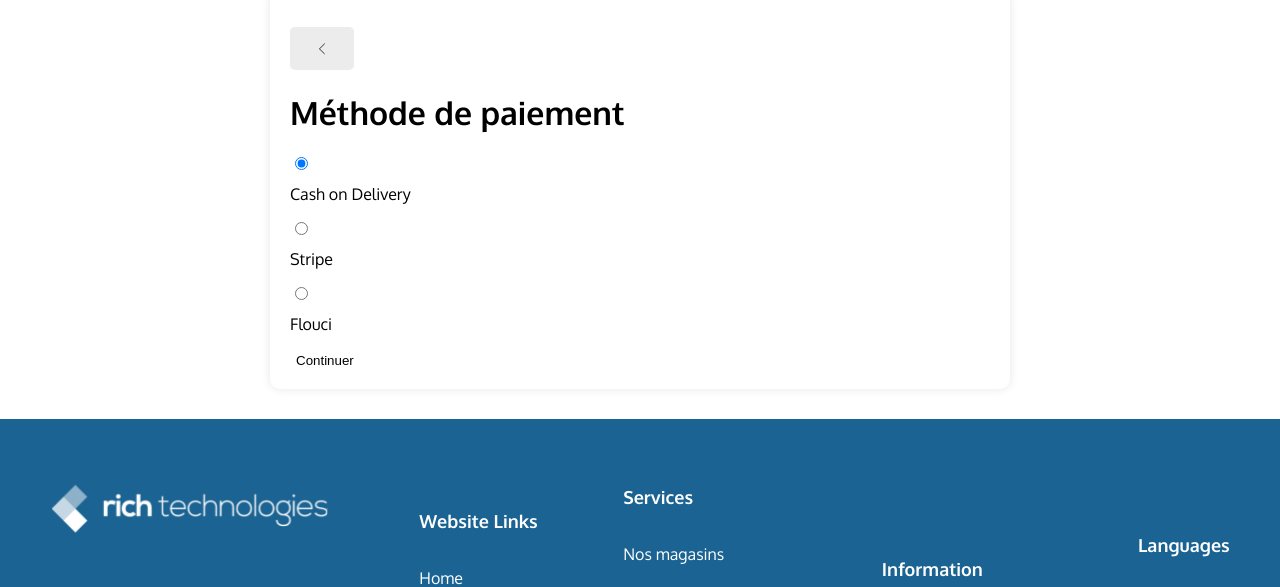
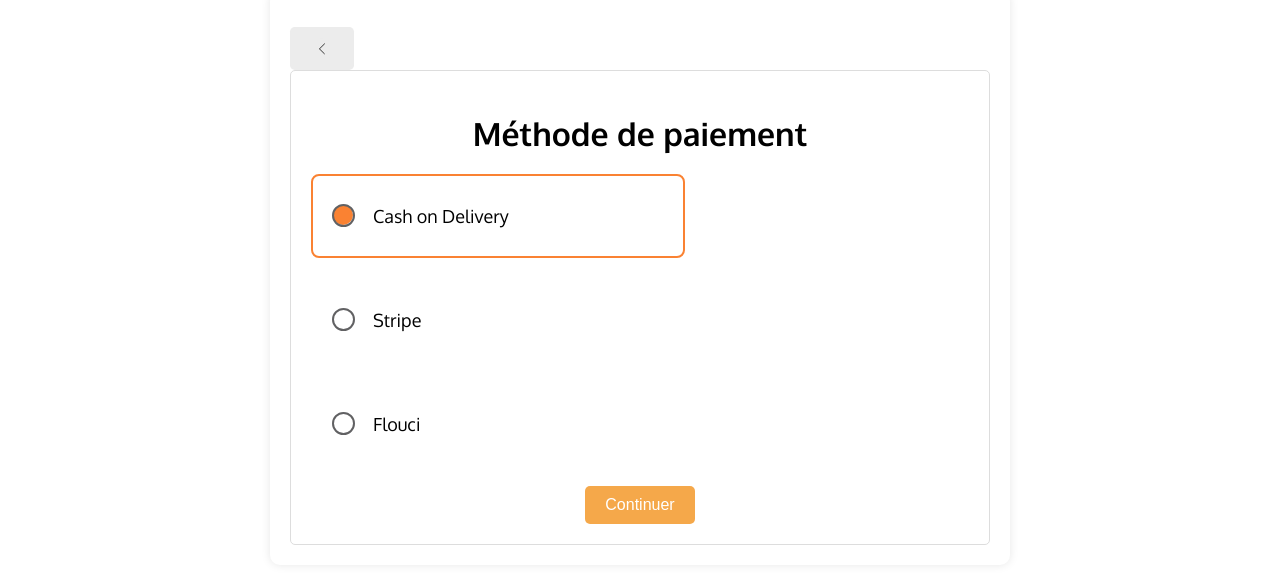
Before and after one commit to jarray-kais/richtechnologies, a React (Create React App) app in the folder client/: page /payment in a window 1280 px wide. Shown: the part 251-838 px from the top of the page. Built offline with nearby package versions, Linux system fonts and the light colour scheme; no server answers.

Commit message:
add
Signed-off-by: jarray-kais <jarraykais1@gmail.com>

```diff
--- a/client/package.json
+++ b/client/package.json
@@ -17,7 +17,7 @@
     "@testing-library/jest-dom": "^5.17.0",
     "@testing-library/react": "^13.4.0",
     "@testing-library/user-event": "^13.5.0",
-"@vis.gl/react-google-maps": "^1.1.0",
+    "@vis.gl/react-google-maps": "^1.1.0",
     "axios": "^1.7.2",
     "js-cookie": "^3.0.5",
     "query-string": "^9.0.0",
--- a/client/src/components/Best-Deal/Carousel.js
+++ b/client/src/components/Best-Deal/Carousel.js
@@ -15,7 +15,7 @@ const CarouselImage = ({ images }) => {
   return (
     <div className="carousel-container">
       <div className="carousel-main-image">
-        <img src={"/"+images[currentIndex]} alt={` ${currentIndex + 1}`} />
+        <img src={"/"+ images[currentIndex]} alt={` ${currentIndex + 1}`} />
       </div>
       <div className="carousel-thumbnails">
         <button className="carousel-arrow" onClick={prevImage}>
--- a/client/src/components/Loading/Loading.css
+++ b/client/src/components/Loading/Loading.css
@@ -29,7 +29,7 @@
   .overlay {
     display: flex;
   }
-  .container {
+  .container-loading {
     display: flex;
     justify-content: center;
     align-items: center;
--- a/client/src/components/Loading/Loading.js
+++ b/client/src/components/Loading/Loading.js
@@ -1,9 +1,8 @@
-import React from 'react';
 import './Loading.css';
 
 const Loading = () => {
   return (
-    <div className="container">
+    <div className="container-loading">
       <div className="spinner"></div>
     </div>
   );
--- a/client/src/components/featuredProduct/Product.js
+++ b/client/src/components/featuredProduct/Product.js
@@ -8,7 +8,7 @@ const Product = (props) => {
   return (
     <div className="card" key={product._id}>
       <Link to={`/product/${product._id}`}>
-        <img className="image" src={"/"+product.image[0].url} alt={product.name} />
+        <img className="image" src={product.image[0].url} alt={product.name} />
       </Link>
       <div className="card-body">
         <Rating rating={product.rating} numReviews={product.numReviews} />
@@ -32,7 +32,7 @@ const Product = (props) => {
         </div>
       </div>
       <div className="seller">
-        {product.seller && product.seller.seller && product.seller.name ? (
+        {product.seller && product.seller.name ? (
           <Link to={`/seller/${product.seller._id}`}>
             {product.seller.name}
           </Link>
--- a/client/src/index.css
+++ b/client/src/index.css
@@ -958,7 +958,7 @@ textarea {
   margin: 0 auto ;
   display: flex;
   justify-content: space-between;
-  padding: 20px;
+  padding: 50px;
 }
 
 .cart-left {
@@ -1139,3 +1139,136 @@ textarea {
 .continue-btn {
   margin-top: 20px;
 }
+/* Mapscreen ----------------------------- */
+.full-box {
+  position: relative;
+  height: 100vh;
+  width: 100%;
+}
+
+.map-input-box {
+  position: absolute;
+  top: 10px;
+  left: 50%;
+  transform: translateX(-50%);
+  width: 300px;
+  z-index: 10;
+  display: flex;
+  justify-content: space-between;
+  background-color: #fff;
+  border-radius: 4px;
+  box-shadow: 0 2px 6px rgba(0, 0, 0, 0.3);
+}
+
+.map-input-box input {
+  width: 70%;
+  padding: 10px;
+  border: none;
+  border-radius: 4px 0 0 4px;
+}
+
+.map-input-box button {
+  width: 30%;
+  padding: 10px;
+  background-color: #007bff;
+  border: none;
+  color: white;
+  border-radius: 0 4px 4px 0;
+  cursor: pointer;
+}
+
+.map-input-box button:hover {
+  background-color: #0056b3;
+}
+/* paymentmetodScreen---------------------------------------- */
+
+
+.pay-form {
+  background: #fff;
+  border: 1px solid #ddd;
+  border-radius: 5px;
+  padding: 20px;
+}
+
+.pay-form-title {
+  text-align: center;
+  margin-bottom: 20px;
+}
+
+.pay-form-group {
+  display: flex;
+  align-items: center;
+  margin-bottom: 15px;
+}
+.pay-form-group + .pay-form-group{
+  margin-top: 15px;
+}
+.pay-form-group input[type="radio"] {
+  display: none;
+}
+
+.pay-form-group label {
+  display: block;
+	padding: 20px 60px;
+
+	border: 2px solid rgba(255, 255, 255, 0.1);
+	border-radius: 8px;
+	cursor: pointer;
+	font-size: 18px;
+	font-weight: 400;
+	min-width: 250px;
+	white-space: nowrap;
+	position: relative;
+	transition: 0.4s ease-in-out 0s;
+}
+.pay-form-group label::after,
+.pay-form-group label::before {
+  content: "";
+	position: absolute;
+	border-radius: 50%;
+}
+
+.pay-form-group label::after{
+  height: 19px;
+	width: 19px;
+	border: 2px solid #616163;
+	left: 19px;
+	top: calc(50% - 12px);
+}
+.pay-form-group label::before{
+  background: #FA8232;
+	height: 20px;
+	width: 20px;
+	left: 20px;
+	top: 29.5px;
+	transform: scale(5);
+	opacity: 0;
+	visibility: hidden;
+	transition: 0.4s ease-in-out 0s;
+}
+.pay-form-group [type="radio"]:checked ~ label {
+	border-color: #FA8232;
+}
+.pay-form-group [type="radio"]:checked ~ label::before {
+  opacity: 1;
+  visibility: visible;
+  transform: scale(1);
+}
+
+.pay-action-buttons {
+  text-align: center;
+}
+
+.pay-action-buttons .primary {
+  background-color: #f5a84a;
+  color: #fff;
+  border: none;
+  padding: 10px 20px;
+  font-size: 16px;
+  border-radius: 5px;
+  cursor: pointer;
+}
+
+.pay-action-buttons .primary:hover {
+  background-color: #ff8800;
+}
--- a/client/src/screens/ShippingScreen.js
+++ b/client/src/screens/ShippingScreen.js
@@ -1,4 +1,4 @@
-import { useState } from 'react';
+import { useContext, useEffect, useState } from 'react';
 import BackButton from '../components/BackButton/BackButton';
 import { useNavigate } from 'react-router-dom';
 import { Store } from '../Context/CartContext';
@@ -61,7 +61,7 @@ const ShippingAddressScreen = () => {
 
   return (
     <div className="shipping-container">
-<CheckoutSteps step1 step2 step3={false} />
+    <CheckoutSteps step1 step2 step3={false} />
 
     <div className='shipping-body'>
     <BackButton />
@@ -87,7 +87,7 @@ const ShippingAddressScreen = () => {
             required >
              Choose Location On Map
           </button>
-{shippingAddress.location && shippingAddress.location.lat ? (
+           {shippingAddress.location && shippingAddress.location.lat ? (
               <div>
                 LAT: {shippingAddress.location.lat}
                 LNG:{shippingAddress.location.lng}
@@ -97,11 +97,11 @@ const ShippingAddressScreen = () => {
             )}
         </div>
         <div className="form-group">
-          <label className="form-label">Address</label>
+
           <input
             type="text"
             className="form-control"
-            placeholder="Your address"
+            placeholder="address"
             value={address}
             onChange={(e) => setAddress(e.target.value)}
             required
```
Also changed, not shown: 2 other files (tests, documents, lock files or other folders).
